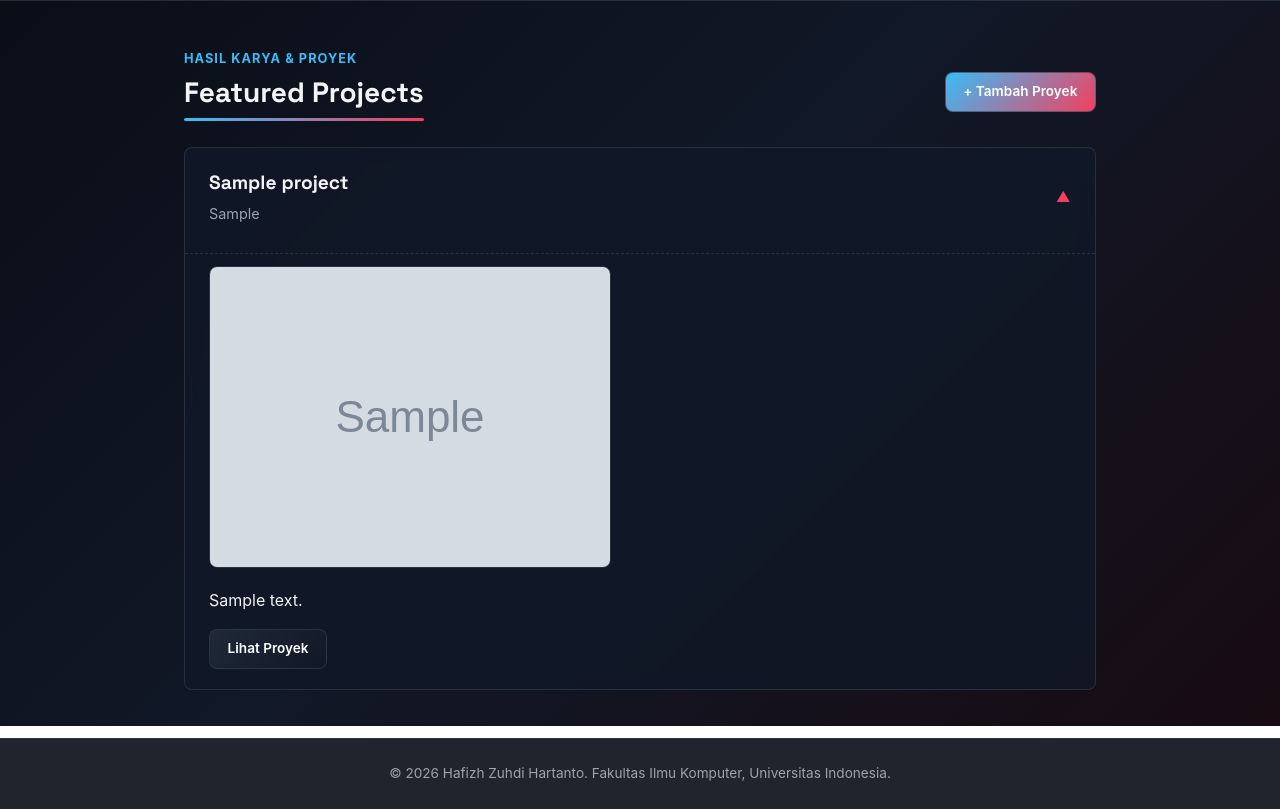
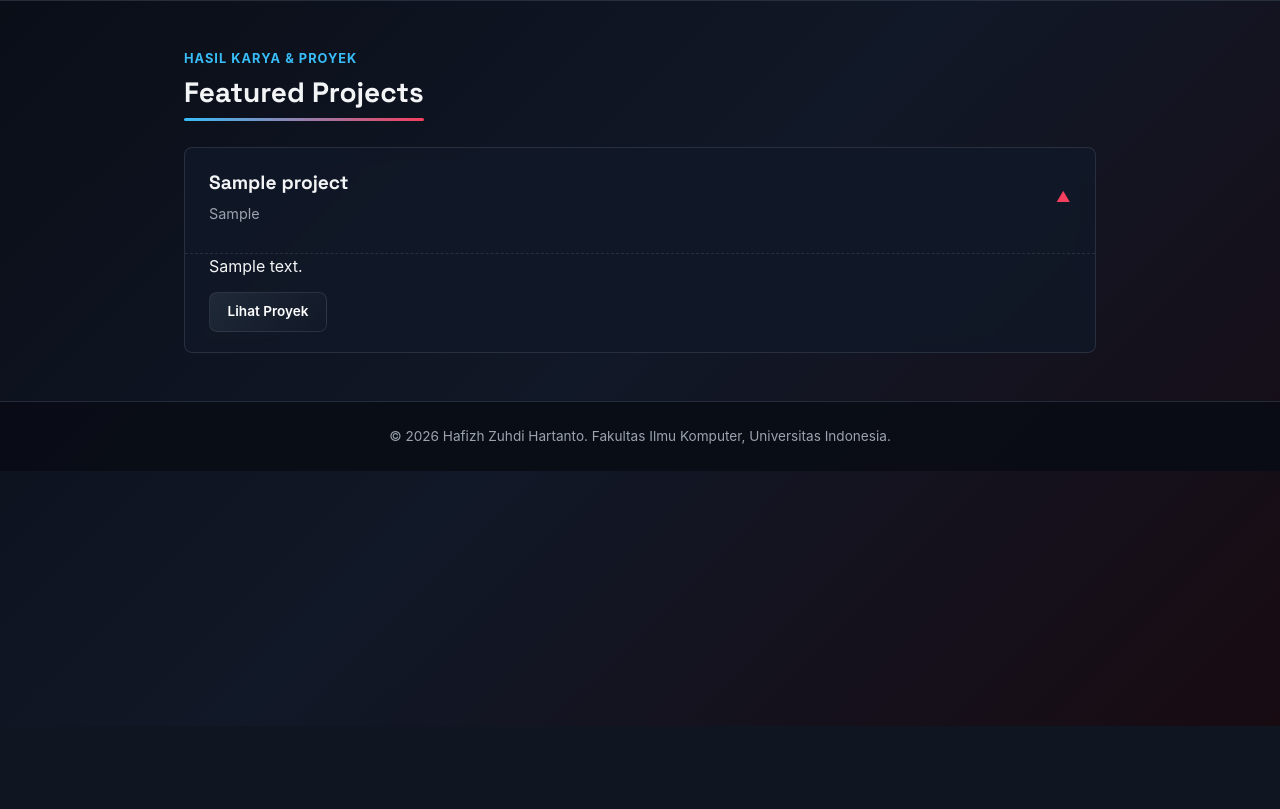
Before and after one commit to Hafizh0205/myportofolio, a Django app: page /projects/ in a window 1280 px wide, after a click that opens the changed part. Shown: the part 74-883 px from the top of the page. After the commit the page ends 800 px from the top, so only its background shows below. Run offline with Django 5.2, Linux system fonts and the light colour scheme; tables that the repository leaves empty hold one stand-in row (values such as "Sample post"); grey boxes marked "Sample" are stand-in pictures; parts of the project's set-up code (start-up, migrations or seed data) failed here and were passed over; some libraries are stand-ins or nearby versions.

Commit message:
remove add project button

```diff
--- a/templates/projects.html
+++ b/templates/projects.html
@@ -27,14 +27,7 @@
         <section class="content-section" id="projects">
             <div class="container">
                 <p class="section-kicker">Hasil Karya & Proyek</p>
-
-                <div style="display: flex; justify-content: space-between; align-items: center; margin-bottom: 2rem;">
-                    <h2 class="section-title" style="margin-bottom: 0;">Featured Projects</h2>
-                    <a href="{% url 'main:create_project' %}" class="social-link" style="background: linear-gradient(135deg, var(--accent-blue), var(--accent-red));">
-                        + Tambah Proyek
-                    </a>
-                </div>
-
+                <h2 class="section-title">Featured Projects</h2>
                 <div class="edu-list">
                     {% for project in project_list %}
                     <details class="edu-card">
@@ -46,18 +39,12 @@
                             <span class="edu-icon">&#9660;</span>
                         </summary>
                         <div class="edu-details-content">
-                            {% if project.project_image_url %}
-                            <img src="{{ project.project_image_url }}" alt="Gambar {{ project.title }}" style="max-width: 100%; border-radius: var(--radius); margin-top: 0.75rem; border: 1px solid var(--line);">
+                            <p>{{ project.description }}</p>
+                            {% if project.project_url %}
+                            <p style="margin-top: 0.75rem;">
+                                <a href="{{ project.project_url }}" class="social-link" target="_blank" rel="noopener">Lihat Proyek</a>
+                            </p>
                             {% endif %}
-
-                            <p style="margin-top: 0.75rem;">{{ project.description }}</p>
-
-                            <div style="margin-top: 1rem; display: flex; gap: 0.75rem; align-items: center; flex-wrap: wrap;">
-                                {% if project.project_url %}
-                                <a href="{{ project.project_url }}" class="social-link" target="_blank" rel="noopener">Lihat Proyek</a>
-                                {% endif %}
-                                {% include "components/project_delete_modal.html" with project=project %}
-                            </div>
                         </div>
                     </details>
                     {% empty %}
```
